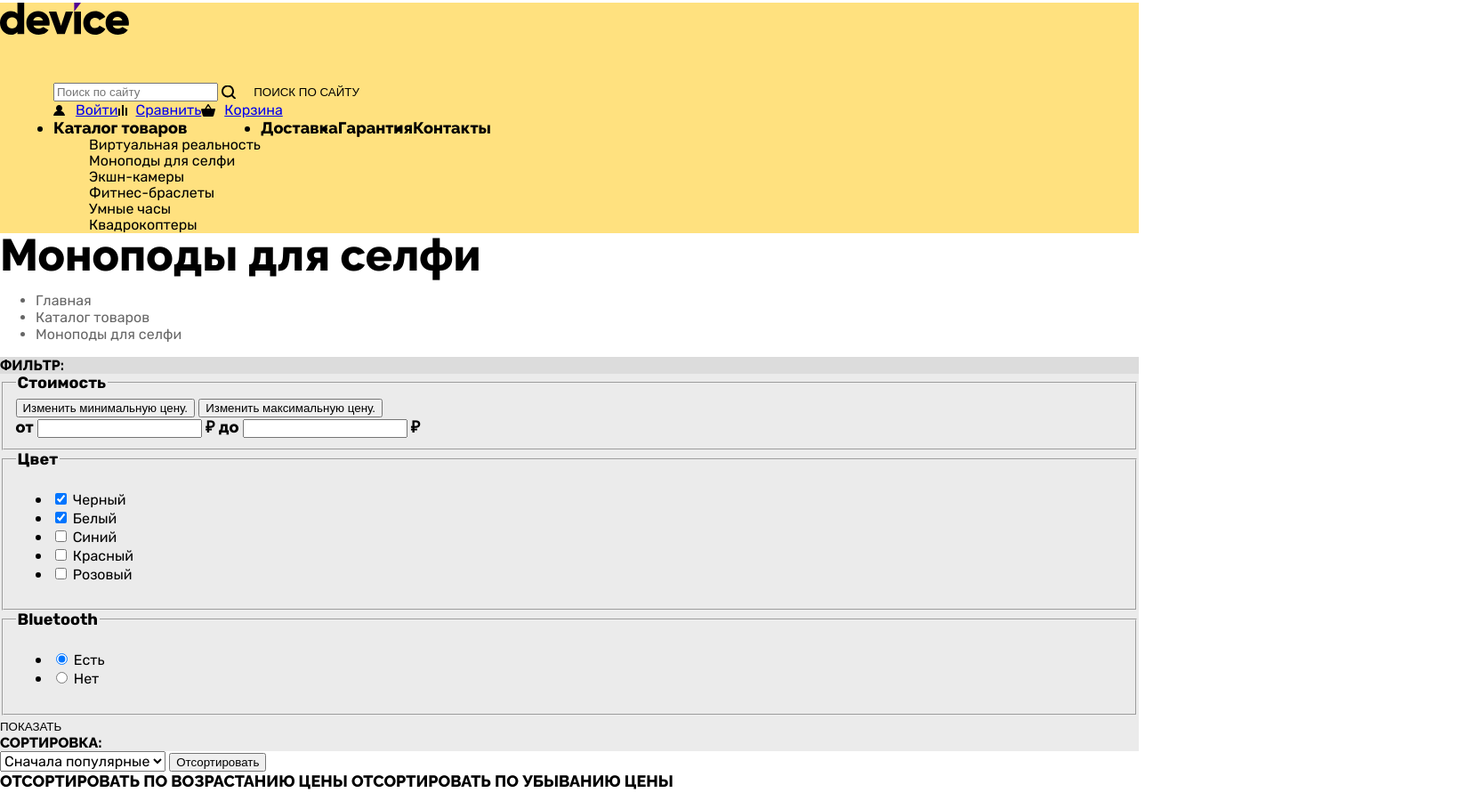
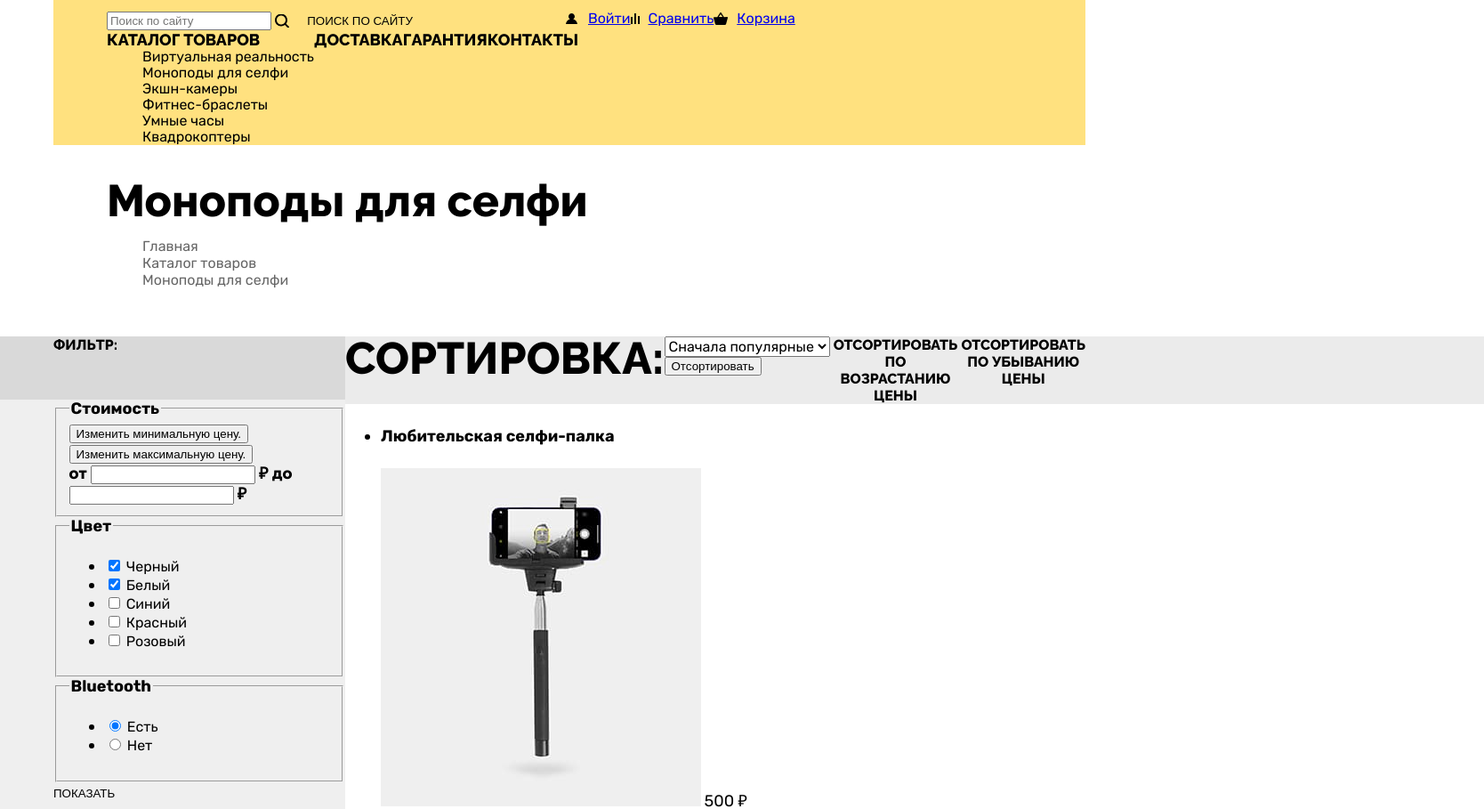
Before and after one commit to Abrashimov/110534-device-32, a plain HTML site: page catalog.html in a window 1280 px wide. Shown: the part 37-946 px from the top of the page at 89% size, 1668 px wide, since content can reach past the window. Drawn offline with Linux system fonts and the light colour scheme.

Commit message:
Разметь страницу каталога на флексах

```diff
--- a/catalog.html
+++ b/catalog.html
@@ -2,17 +2,19 @@
 <html lang="ru">
   <head>
     <meta charset="utf-8">
+    <meta name="viewport" content="width=device-width, initial-scale=1">
     <title>Каталог</title>
     <link rel="stylesheet" href="css/styles.css">
   </head>
   <body>
     <header class="page-header">
-      <a href="index.html">
+      <nav class="navigation container">
+        <a href="index.html" class="logo container">
           <img src="img/logo.svg" width="145" height="36" alt="Логотип интернет магазина Девайс.">
         </a>
-      <nav class="navigation">
+        <div class="navigation-user-menu">
           <form class="navigation-search" action="https://echo.htmlacademy.ru" method="GET" name="search">
-          <input type="search" name="seacrh" placeholder="Поиск по сайту">
+            <input type="search" name="seacrh" placeholder="Поиск по сайту" required>
             <button class="button button-search" type="submit">Поиск по сайту</button>
           </form>
           <ul class="navigation-user">
@@ -26,15 +28,16 @@
               <a class="navigation-user-link navigation-user-link-cart" href="#">Корзина</a>
             </li>
           </ul>
-        <ul class="navigation-menu">
+        </div>
+        <ul class="navigation-main-menu">
           <li class="navigation-item">
-            <a class="navigation-link" href="#">Каталог товаров</a>
+            <a class="navigation-link" href="catalog.html">Каталог товаров</a>
             <ul class="navigation-category">
               <li class="navigation-item">
                 <a class="navigation-link" href="#">Виртуальная реальность</a>
               </li>
               <li class="navigation-item">
-                <a class="navigation-link" href="#">Моноподы для cелфи</a>
+                <a class="navigation-link" href="catalog.html">Моноподы для cелфи</a>
               </li>
               <li class="navigation-item">
                 <a class="navigation-link" href="#">Экшн-камеры</a>
@@ -67,7 +70,7 @@
       </nav>
     </header>
     <main class="main-inner">
-      <header class="inner-header">
+      <header class="container inner-header">
         <h1 class="title">Моноподы для селфи</h1>
         <ul class="breadcrumbs">
           <li class="breadcrumbs-item">
@@ -81,9 +84,10 @@
           </li>
         </ul>
       </header>
-      <section class="goods-catalog" aria-label="Список товаров с фильтрами">
-        <h3 class="title filter-title" >Фильтр:</h3>
-        <form class="catalog-filter" action="https://echo.htmlacademy.ru/" method="GET" name="filter">
+      <section class="catalog container" aria-label="Список товаров с фильтрами">
+        <section class="catalog-filter">
+          <h3 class="title filter-title">Фильтр:</h3>
+          <form class="catalog-filter-menu" action="https://echo.htmlacademy.ru/" method="GET" name="filter">
             <fieldset class="catalog-filter-group">
               <legend class="catalog-filter-title">Стоимость</legend>
                 <div>
@@ -155,7 +159,10 @@
             </fieldset>
             <button class="button" type="submit">Показать</button>
           </form>
-        <h3 class="title sorting-title" >Сортировка:</h3>
+        </section>
+        <section class="catalog-right-column">
+          <div class="catalog-sorting">
+            <h3 class="title sorting-title">Сортировка:</h3>
             <form class="sotring-type" action="https://echo.htmlacademy.ru/" method="GET" name="sorting">
               <select class="select-control" name="sorting">
                 <option value="popular">Сначала популярные</option>
@@ -170,6 +177,7 @@
             <a class="button" href="#">
               <span class="visually-hidden">Отсортировать по убыванию цены</span>
             </a>
+          </div>
           <ul class="goods-list">
             <li class="goods-card">
               <a class="goods-card-link" href="#">
@@ -225,12 +233,17 @@
             </li>
           </ul>
         </section>
+      </section>
     </main>
     <footer class="page-footer">
+      <div class="container footer-menu">
+        <div class="address">
           <a href="index.html">
             <img src="img/logo-footer.svg" width="145" height="36" alt="Логотип интернет магазина Девайс.">
           </a>
           <p class="contacts-description">Санкт-Петербург, набережная реки Карповки, 5, литера П.</p>
+        </div>
+        <div class="about-us">
           <ul class="navigation-menu">
             <li class="navigation-item">
               <a class="navigation-link" href="#">Доставка</a>
@@ -242,8 +255,6 @@
               <a class="navigation-link" href="#">Кредит</a>
             </li>
           </ul>
-      <a class="contacts-phone" href="tel:88128121212">+7 (812) 812-12-12</a>
-      <div>
           <h2 class="visually-hidden">Мы в социальных сетях</h2>
           <ul class="social">
             <li class="social-item">
@@ -263,9 +274,13 @@
             </li>
           </ul>
         </div>
+        <div class="contact">
+          <a class="contacts-phone" href="tel:88128121212">+7 (812) 812-12-12</a>
           <a href="https://htmlacademy.ru">
             <img src="img/logo-htmlacademy.svg" width="115" height="34" alt="Логотип htmlacademy.">
           </a>
+        </div>
+      </div>
     </footer>
   </body>
 </html>
--- a/css/styles.css
+++ b/css/styles.css
@@ -35,10 +35,12 @@
 }
 
 html {
+  width: 100%;
   height: 100%;
 }
 
 body {
+  overflow-x: hidden;
   margin: 0;
   display: flex;
   flex-direction: column;
@@ -87,8 +89,10 @@ body {
 
 .page-header {
   margin-top: 40px;
+  margin: 0 auto;
   color: #000000;
   background-color: #FFE17F;
+  width: 1160px;
 }
 
 .navigation {
@@ -292,7 +296,7 @@ body {
 }
 
 .unique-good {
-  background-color: #F0F0F0;;
+  background-color: #F0F0F0;
 }
 
 .unique-good-link {
@@ -401,12 +405,17 @@ body {
   text-align: right;
 }
 
+.inner-header {
+  padding: 38px 60px;
+}
+
 .main-inner {
   color: #000000;
   background-color: #FFFFFF;
 }
 
 .breadcrumbs {
+  list-style-type: none;
   font-family: "Rubik", sans-serif;
   font-size: 16px;
   line-height: 19px;
@@ -419,22 +428,68 @@ body {
   text-decoration: none;
 }
 
+.catalog {
+  display: flex;
+}
+/*  */
+
+.catalog-filter {
+  position: relative;
+  width: 328px;
+  z-index: 1;
+}
+
+.catalog-filter::before {
+  position: absolute;
+  content: "";
+  right: 0;
+  width: 100vw;
+  height: 100%;
+  z-index: -2;
+  background-color: #efefef;
+}
+
 .filter-title {
+  position: relative;
+  width: 328px;
+  height: 71px;
   font-size: 16px;
   line-height: 19px;
   text-transform: uppercase;
-  background-color: #DCDCDC;
 }
 
-.sorting-title {
+.filter-title::before {
+  position: absolute;
+  content: "";
+  right: 0;
+  width: 100vw;
+  height: 100%;
+  z-index: -1;
+  background-color: #d9d9d9;
+}
+
+.catalog-filter-menu {
+  width: 328px;
+}
+
+.catalog-sorting {
+  display: flex;
+  position: relative;
+  z-index: 1;
+  width: 100%;
   font-size: 16px;
   line-height: 19px;
   text-transform: uppercase;
-  background-color: #EBEBEB;
 }
 
-.catalog-filter {
-  background-color: #EBEBEB;
+.catalog-sorting::before {
+  position: absolute;
+  content: "";
+  left: 0;
+  width: 100vw;
+  height: 100%;
+  z-index: -1;
+  background-color: #ebebeb;
 }
 
 .catalog-filter-title {
```
Lines whose indentation alone changed are shown as unchanged.
